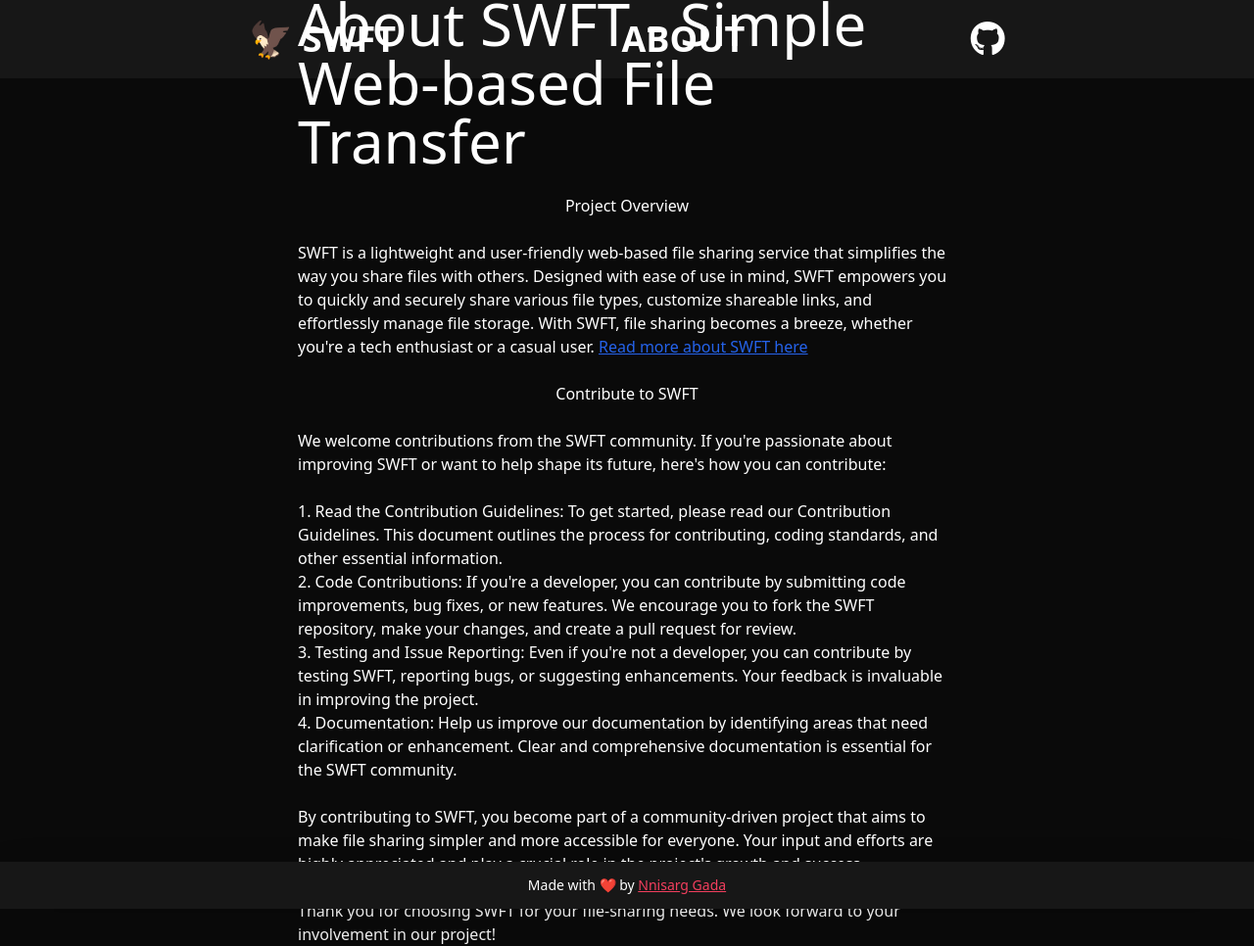
After one commit to nnisarggada/swft, a Flask app: template templates/about.html in a window 1280 px wide. The commit adds this page. Shown: the whole page at 98% size. Run offline with Flask 3, Linux system fonts and the light colour scheme; the template is opened without the code that fills it, so the values that code supplies are empty; some libraries are stand-ins or nearby versions.

Commit message:
Add About Page

```diff
--- a/main.py
+++ b/main.py
@@ -137,3 +137,7 @@ def share_file(link):
     if link.lower() not in files_managed:
         return "Invalid link\n", 400
     return send_from_directory(app.config['UPLOAD_FOLDER'], files_managed[link.lower()][0], as_attachment=True)
+
+@app.route('/about', methods=['GET'])
+def about():
+    return render_template('about.html', full_url=URL)
--- /dev/null
+++ b/templates/about.html
@@ -0,0 +1,63 @@
+<!DOCTYPE html>
+<html>
+    <head>
+        <meta charset="utf-8" />
+        <meta name="viewport" content="width=device-width, initial-scale=1.0" />
+        <title>🦅 SWFT | About</title>
+        <script src="https://cdn.tailwindcss.com"></script>
+        <script
+        src="https://kit.fontawesome.com/0b92670209.js"
+        crossorigin="anonymous"
+        ></script>
+    </head>
+    <body
+    class="bg-neutral-950 text-white font-poppins flex flex-col items-center h-screen justify-between overflow-x-hidden"
+  >
+    <nav
+      class="w-screen h-20 bg-neutral-900 flex items-center justify-evenly p-6"
+    >
+      <a href="/" class="text-4xl font-bold"> 🦅 SWFT </a>
+      <a href="/about" class="text-4xl font-bold">ABOUT</a>
+      <a
+        href="https://github.com/nnisarggada/swft"
+        target="_blank"
+        class="text-4xl"
+      >
+        <i class="fab fa-github"></i>
+      </a>
+    </nav>
+
+    <div
+      class="w-screen max-w-2xl h-[100dvh] flex flex-col items-center justify-center gap-6 py-12"
+    >
+    <h1 class="text-6xl">About SWFT - Simple Web-based File Transfer</h1>
+        <h2>Project Overview</h2>
+            <p>SWFT is a lightweight and user-friendly web-based file sharing service that simplifies the way you share files with others. Designed with ease of use in mind, SWFT empowers you to quickly and securely share various file types, customize shareable links, and effortlessly manage file storage. With SWFT, file sharing becomes a breeze, whether you're a tech enthusiast or a casual user. <a class="underline text-blue-600 hover:text-blue-800 visited:text-purple-600" href="https://nnisarg.in/blog/introducing-swft/">Read more about SWFT here</a></p>
+        <h2>Contribute to SWFT</h2>
+            <p>We welcome contributions from the SWFT community. If you're passionate about improving SWFT or want to help shape its future, here's how you can contribute:</p>
+            <ol class="list-decimal list-inside">
+                <li>Read the Contribution Guidelines: To get started, please read our Contribution Guidelines. This document outlines the process for contributing, coding standards, and other essential information.</li>
+                <li>Code Contributions: If you're a developer, you can contribute by submitting code improvements, bug fixes, or new features. We encourage you to fork the SWFT repository, make your changes, and create a pull request for review.</li>
+                <li>Testing and Issue Reporting: Even if you're not a developer, you can contribute by testing SWFT, reporting bugs, or suggesting enhancements. Your feedback is invaluable in improving the project.</li>
+                <li>Documentation: Help us improve our documentation by identifying areas that need clarification or enhancement. Clear and comprehensive documentation is essential for the SWFT community.</li>
+            </ol>
+            <p>By contributing to SWFT, you become part of a community-driven project that aims to make file sharing simpler and more accessible for everyone. Your input and efforts are highly appreciated and play a crucial role in the project's growth and success.</p>
+            <p>Thank you for choosing SWFT for your file-sharing needs. We look forward to your involvement in our project!</p>
+    </div>
+
+    <footer
+      class="w-screen h-12 bg-neutral-900 drop-shadow-2xl backdrop-opacity-10 flex items-center justify-center p-4"
+    >
+      <span class="text-sm">
+        Made with ❤️ by
+        <a
+          class="text-rose-500 underline hover:no-underline"
+          href="https://nnisarg.in"
+          target="_blank"
+        >
+          Nnisarg Gada
+        </a>
+      </span>
+    </footer>
+  </body>
+</html>
--- a/templates/index.html
+++ b/templates/index.html
@@ -47,9 +47,10 @@
     class="bg-neutral-950 text-white font-poppins flex flex-col items-center justify-center"
   >
     <nav
-      class="absolute top-0 left-0 w-screen h-20 bg-neutral-900 flex items-center justify-between p-4"
+      class="absolute top-0 left-0 w-screen h-20 bg-neutral-900 flex items-center justify-evenly"
     >
       <a href="/" class="text-4xl font-bold"> 🦅 SWFT </a>
+      <a href="/about" class="text-4xl font-bold">ABOUT</a>
       <a
         href="https://github.com/nnisarggada/swft"
         target="_blank"
```
